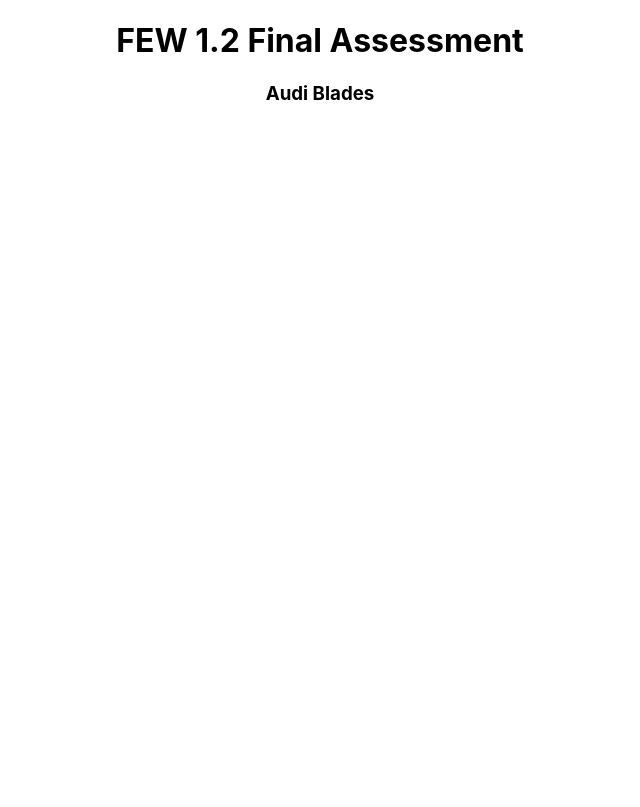
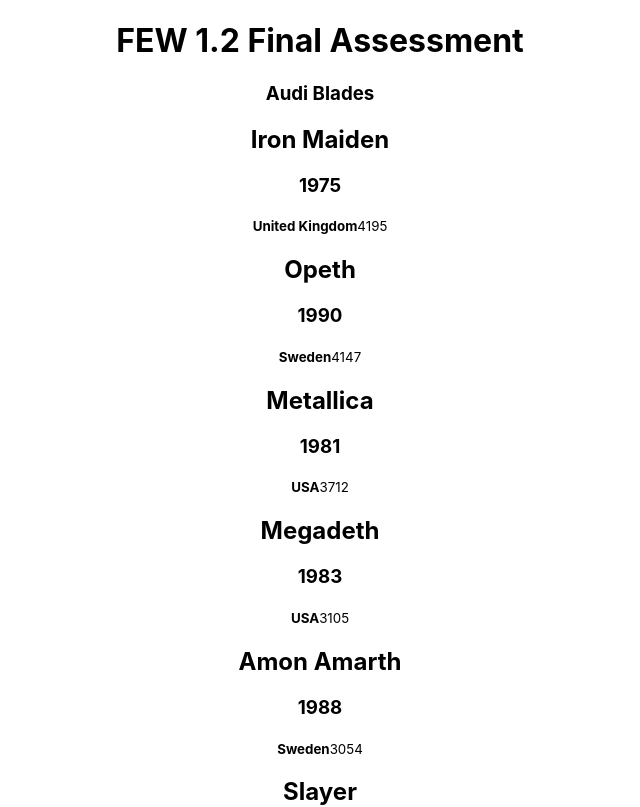
Before and after one commit to ablades/few12final, a React (Create React App) app: page / in a window 1280 px wide. Shown: the top 807 px of the page, without its empty margins (320-960 px from the left). Built offline with nearby package versions, Linux system fonts and the light colour scheme.

Commit message:
add band and bands

```diff
--- a/src/App.js
+++ b/src/App.js
@@ -1,11 +1,12 @@
 import React from 'react'
 import './App.css'
 import Heading from './components/Heading/Heading.js'
-
+import Bands from './components/Bands/Bands.js'
 function App() {
   return (
     <div className="App">
       <Heading />
+      <Bands />
     </div>
   );
 }
--- a/src/components/Band/Band.js
+++ b/src/components/Band/Band.js
@@ -1,8 +1,8 @@
 import React from 'react'
-import data from './metal.json'
+import data from '../../metal.json'
 
 function Band(props){
-    const { ID } = props.match.params
+    const { ID } = props
     const { band_name, fans, formed, origin, split, style } = data[ID]
 
     return (
--- /dev/null
+++ b/src/components/Bands/Bands.js
@@ -0,0 +1,19 @@
+import React from 'react'
+import Band from '../Band/Band.js'
+import data from '../../metal.json'
+
+function Bands() {
+    const bands = data.map(({ID}) =>{
+        return (
+        <Band ID={ID} />)
+    })
+
+
+    return(
+        <div className="Bands">
+            {bands}
+        </div>
+    )
+}
+
+export default Bands
```
